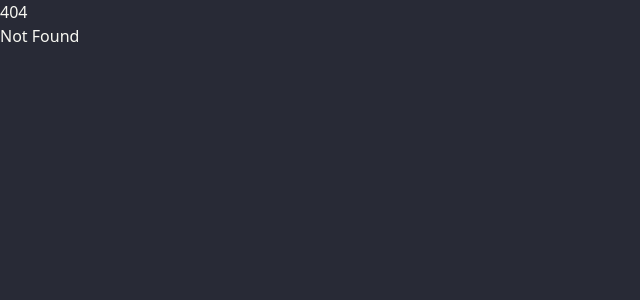
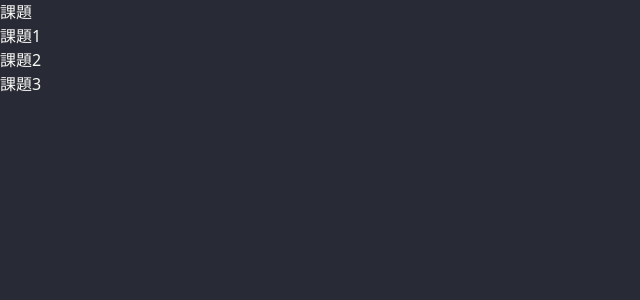
Before and after one commit to Hidekazoo/crudzoo-svelte, a SvelteKit app: page /issues in a window 1280 px wide. Before the commit this address had no page. Shown: the top 300 px of the page, without its empty margins (0-640 px from the left). Built offline with nearby package versions, Linux system fonts and the light colour scheme.

Commit message:
issues作成

```diff
--- a/playwright.config.ts
+++ b/playwright.config.ts
@@ -10,7 +10,8 @@ const config: PlaywrightTestConfig = {
 		headless: true
 	},
 	globalSetup: './e2e/mocks/global-setup',
-	globalTeardown: './e2e/mocks/global-teardown'
+	globalTeardown: './e2e/mocks/global-teardown',
+	timeout: 1000
 };
 
 export default config;
--- /dev/null
+++ b/src/routes/issues/+page.svelte
@@ -0,0 +1,10 @@
+<script>
+</script>
+
+<h1>課題</h1>
+
+<ul>
+	<li>課題1</li>
+	<li>課題2</li>
+	<li>課題3</li>
+</ul>
--- /dev/null
+++ b/src/routes/issues/[slug]/+page.server.ts
@@ -0,0 +1,9 @@
+import { error } from '@sveltejs/kit';
+export interface IssuesPageProps {
+	title: string;
+}
+export async function load({ params }): Promise<IssuesPageProps> {
+	return {
+		title: '課題個別ページ'
+	};
+}
--- /dev/null
+++ b/src/routes/issues/[slug]/+page.svelte
@@ -0,0 +1,5 @@
+<script>
+	export let data;
+</script>
+
+<h1>{data.title}</h1>
```
Also changed, not shown: package.json (+6 -5 lines), 2 other files (tests, documents, lock files or other folders).
